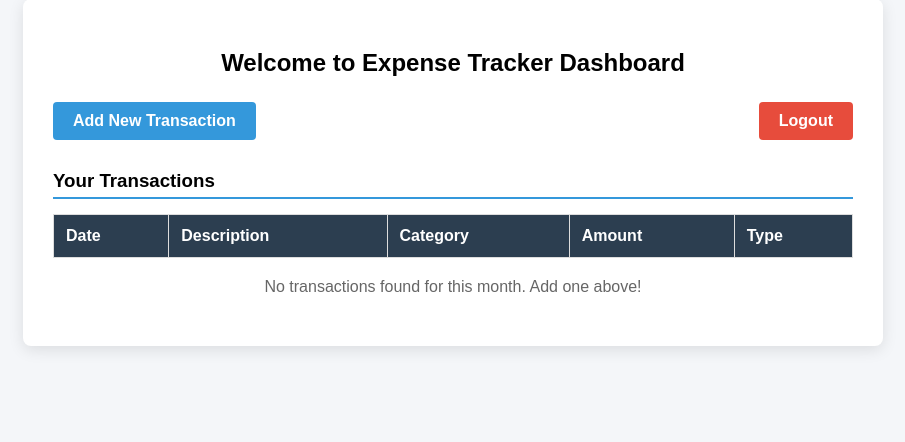
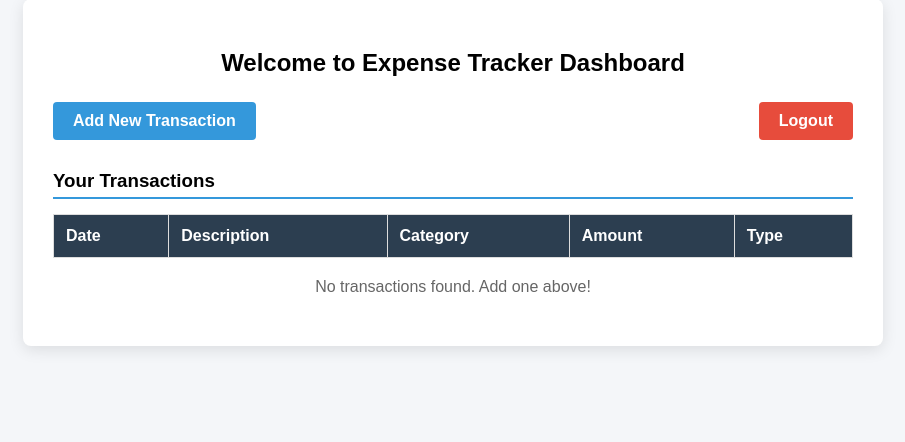
Before and after one commit to pushparajkavya143/expense-tracker, a Flask app: page /dashboard in a window 1280 px wide. Shown: the part 29-471 px from the top of the page, without its empty margins (187-1092 px from the left). Run offline with Flask 3, Linux system fonts and the light colour scheme; a user stored in the database is signed in; data comes from the database, SQL or seed files in the repository.

Commit message:
Refactor transaction display and update no transactions message
Updated the transaction display logic and modified the message for no transactions.

```diff
--- a/templates/dashboard.html
+++ b/templates/dashboard.html
@@ -28,10 +28,12 @@
             </tr>
         </thead>
         <tbody style="background-color: white; color: black;">
-            {% if txns %}
-                {% for transaction in txns %}
+            {% set display_txns = txns if txns is defined else (transactions_list if transactions_list is defined else transactions) %}
+
+            {% if display_txns %}
+                {% for transaction in display_txns %}
                 <tr style="border-bottom: 1px solid #ddd;">
-                    <td style="padding: 12px; border: 1px solid #ddd;">{{ transaction.date.strftime('%Y-%m-%d') if transaction.date else '' }}</td>
+                    <td style="padding: 12px; border: 1px solid #ddd;">{{ transaction.date }}</td>
                     <td style="padding: 12px; border: 1px solid #ddd;">{{ transaction.description }}</td>
                     <td style="padding: 12px; border: 1px solid #ddd;">{{ transaction.category }}</td>
                     <td style="padding: 12px; border: 1px solid #ddd;">{{ transaction.amount }}</td>
@@ -40,7 +42,7 @@
                 {% endfor %}
             {% else %}
                 <tr>
-                    <td colspan="5" style="padding: 20px; text-align: center; color: #666;">No transactions found for this month. Add one above!</td>
+                    <td colspan="5" style="padding: 20px; text-align: center; color: #666;">No transactions found. Add one above!</td>
                 </tr>
             {% endif %}
         </tbody>
```
